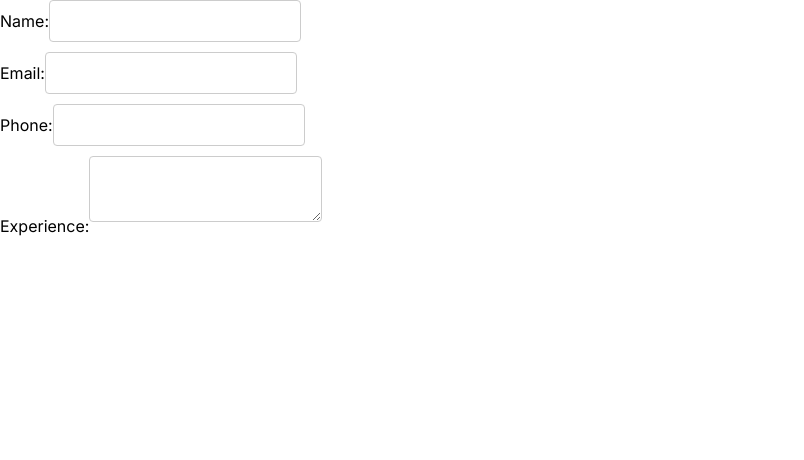
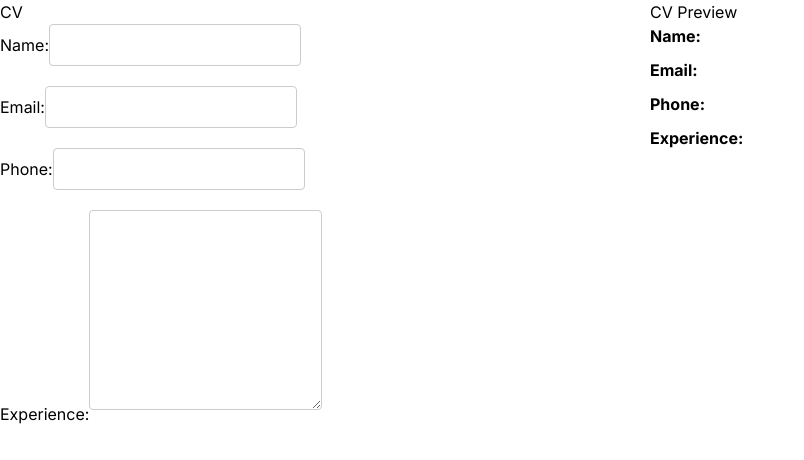
Before and after one commit to azemitis/react, a Next.js app: page / in a window 1280 px wide. Shown: the top 460 px of the page, without its empty margins (0-804 px from the left). Built offline with nearby package versions, Linux system fonts and the light colour scheme.

Commit message:
First version

```diff
--- a/app/page.tsx
+++ b/app/page.tsx
@@ -25,8 +25,10 @@ export default function Home() {
     };
 
     return (
-        <div>
-            <div>
+        <div style={{ display: "flex" }}>
+            <div style={{ flex: 1 }}>
+                <h2>CV</h2>
+                <div style={{ marginBottom: "10px" }}>
                     <label htmlFor="nameInput">Name:</label>
                     <input
                         type="text"
@@ -41,9 +43,8 @@ export default function Home() {
                             marginBottom: "10px"
                         }}
                     />
-                <span>{name}</span>
                 </div>
-            <div>
+                <div style={{ marginBottom: "10px" }}>
                     <label htmlFor="emailInput">Email:</label>
                     <input
                         type="email"
@@ -58,9 +59,8 @@ export default function Home() {
                             marginBottom: "10px"
                         }}
                     />
-                <span>{email}</span>
                 </div>
-            <div>
+                <div style={{ marginBottom: "10px" }}>
                     <label htmlFor="phoneInput">Phone:</label>
                     <input
                         type="tel"
@@ -75,9 +75,8 @@ export default function Home() {
                             marginBottom: "10px"
                         }}
                     />
-                <span>{phone}</span>
                 </div>
-            <div>
+                <div style={{ marginBottom: "10px" }}>
                     <label htmlFor="experienceInput">Experience:</label>
                     <textarea
                         id="experienceInput"
@@ -88,10 +87,26 @@ export default function Home() {
                             border: "1px solid #ccc",
                             borderRadius: "4px",
                             fontSize: "16px",
-                        marginBottom: "10px"
+                            marginBottom: "10px",
+                            height: "200px"
                         }}
                     />
-                <span>{experience}</span>
+                </div>
+            </div>
+            <div style={{ flex: 1, marginLeft: "20px" }}>
+                <h2>CV Preview</h2>
+                <div style={{ marginBottom: "10px" }}>
+                    <strong>Name:</strong> {name}
+                </div>
+                <div style={{ marginBottom: "10px" }}>
+                    <strong>Email:</strong> {email}
+                </div>
+                <div style={{ marginBottom: "10px" }}>
+                    <strong>Phone:</strong> {phone}
+                </div>
+                <div style={{ marginBottom: "10px" }}>
+                    <strong>Experience:</strong> {experience}
+                </div>
             </div>
         </div>
     );
```
Lines whose indentation alone changed are shown as unchanged.
